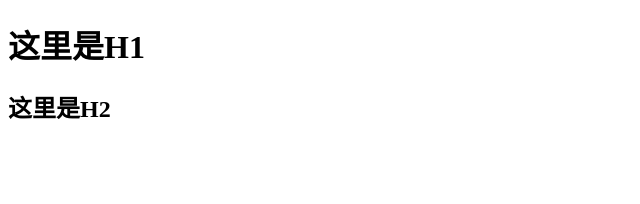
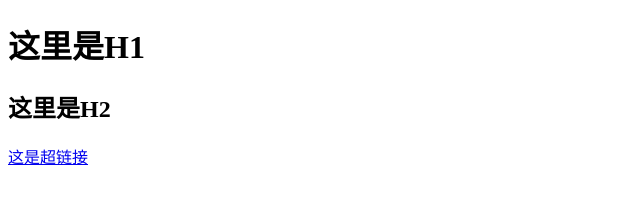
Before and after one commit to PattyPilly/PattyPilly.github.io, a plain HTML site: page index.html in a window 1280 px wide. Shown: the whole page, without its empty margins (0-640 px from the left). Drawn offline with Linux system fonts and the light colour scheme.

Commit message:
Update index.html

```diff
--- a/index.html
+++ b/index.html
@@ -9,5 +9,6 @@
   <body>
     <h1>这里是H1</h1>
     <h2>这里是H2</h2>
+    <p><a href = "/pdf/Algebraic Curves An Introduction to Algebraic Geometry_Fulton.pdf">这是超链接</a></p>
   </body>
 </html>
```
